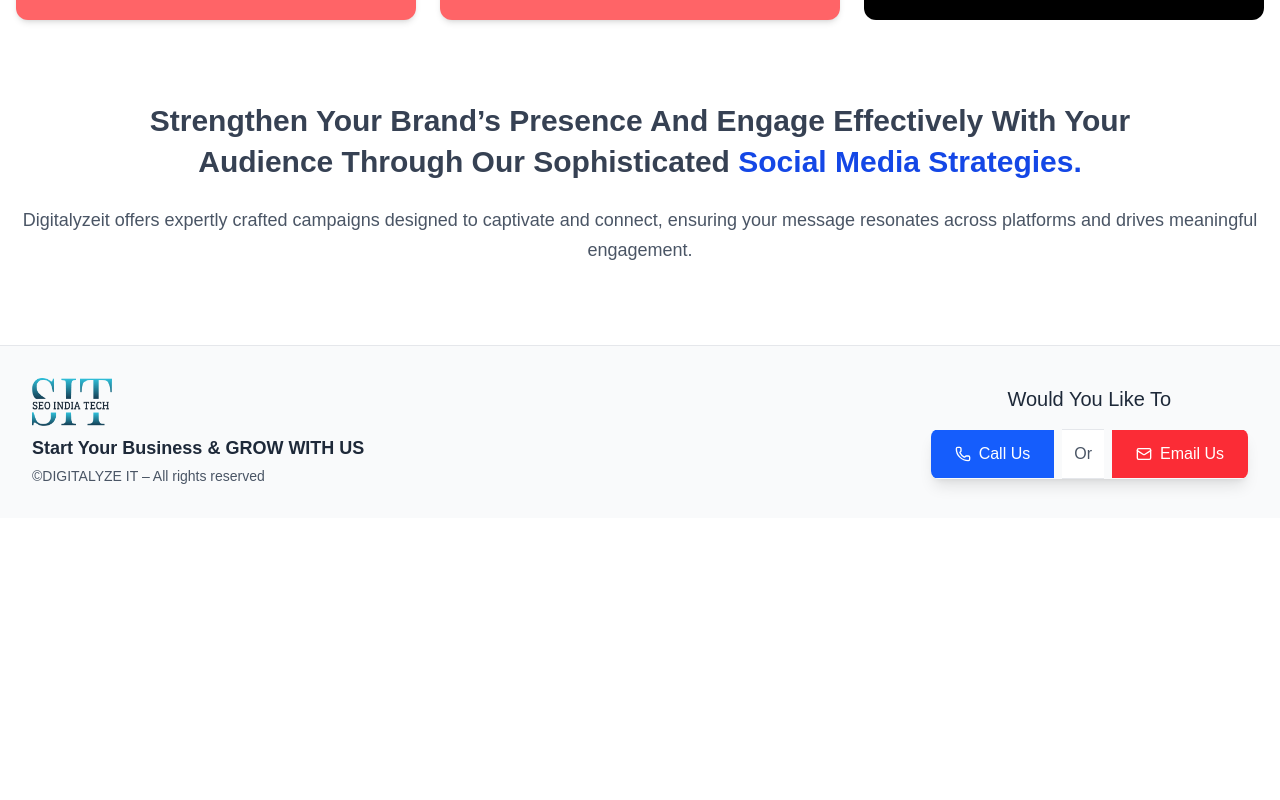
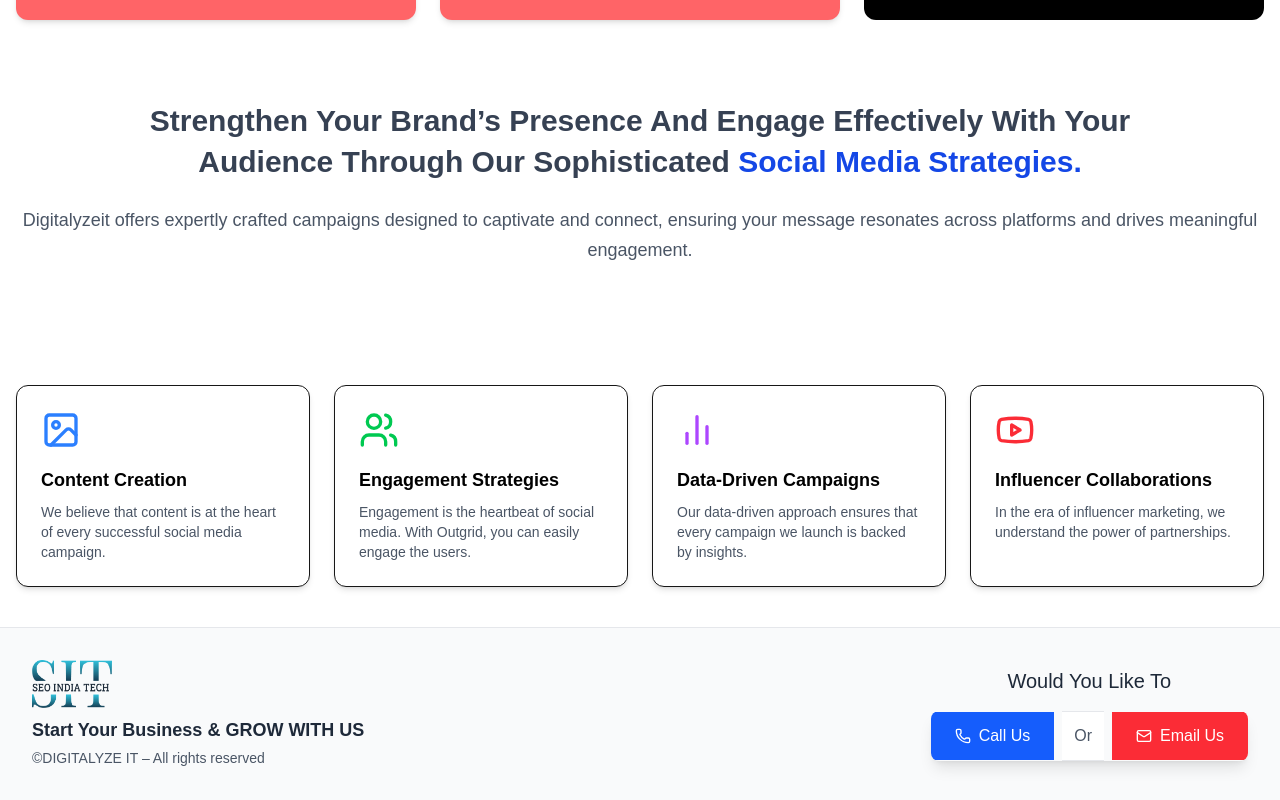
Before and after one commit to MobrilzPvtLtd/seoindiatech, a Next.js app: page / in a window 1280 px wide. Shown: the part 1746-2546 px from the top of the page. Before the commit the page ends 2264 px from the top, so only its background shows below. Built offline with nearby package versions, Linux system fonts and the light colour scheme.

Commit message:
Updated social Media Strategies page

```diff
--- a/component/home/Hero.js
+++ b/component/home/Hero.js
@@ -6,7 +6,7 @@ return (
 
 {/* Left Content */}
 <div className="max-w-xl space-y-4 w-full md:w-1/2">
-<span className="inline-block bg-white shadow-md border rounded-full px-4 py-1 text-sm font-medium">
+<span className="inline-block bg-white shadow-md border rounded-full px-4 py-1 text-sm font-medium text-black">
 ⭐ Digital Marketing
 </span>
 <h1 className="text-4xl md:text-5xl font-bold text-gray-900 leading-tight">
--- a/component/home/Socialmediastrategies.js
+++ b/component/home/Socialmediastrategies.js
@@ -1,7 +1,10 @@
 import React from 'react';
+import { Image, Users, BarChart2, Youtube } from 'lucide-react';
 
 const Socialmediastrategies = () => {
   return (
+    <>
+      {/* Header Section */}
       <div className="max-w-7xl mx-auto px-4 py-20 text-center">
         <h1 className="text-3xl md:text-3xl font-bold leading-snug text-gray-700">
           Strengthen Your Brand’s Presence And Engage Effectively With Your <br className="hidden md:block" />
@@ -11,8 +14,49 @@ Audience Through Our Sophisticated <span className="text-blue-700">Social Media
           Digitalyzeit offers expertly crafted campaigns designed to captivate and connect,
           ensuring your message resonates across platforms and drives meaningful engagement.
         </p>
+      </div>
 
+      {/* Cards Section */}
+      <div className="max-w-7xl mx-auto px-4 py-10">
+        <div className="grid grid-cols-1 sm:grid-cols-2 lg:grid-cols-4 gap-6">
+          {/* Card 1 */}
+          <div className="border rounded-xl p-6 text-left shadow-md hover:shadow-lg transition duration-300 ease-in-out bg-white">
+            <Image className="w-10 h-10 text-blue-500 mb-4" />
+            <h2 className="text-lg font-semibold mb-2 text-black">Content Creation</h2>
+            <p className="text-gray-600 text-sm">
+              We believe that content is at the heart of every successful social media campaign.
+            </p>
           </div>
+
+          {/* Card 2 */}
+          <div className="border rounded-xl p-6 text-left shadow-md hover:shadow-lg transition duration-300 ease-in-out bg-white">
+            <Users className="w-10 h-10 text-green-500 mb-4" />
+            <h2 className="text-lg font-semibold mb-2 text-black">Engagement Strategies</h2>
+            <p className="text-gray-600 text-sm">
+              Engagement is the heartbeat of social media. With Outgrid, you can easily engage the users.
+            </p>
+          </div>
+
+          {/* Card 3 */}
+          <div className="border rounded-xl p-6 text-left shadow-md hover:shadow-lg transition duration-300 ease-in-out bg-white">
+            <BarChart2 className="w-10 h-10 text-purple-500 mb-4" />
+            <h2 className="text-lg font-semibold mb-2 text-black">Data-Driven Campaigns</h2>
+            <p className="text-gray-600 text-sm">
+              Our data-driven approach ensures that every campaign we launch is backed by insights.
+            </p>
+          </div>
+
+          {/* Card 4 */}
+          <div className="border rounded-xl p-6 text-left shadow-md hover:shadow-lg transition duration-300 ease-in-out bg-white">
+            <Youtube className="w-10 h-10 text-red-500 mb-4" />
+            <h2 className="text-lg font-semibold mb-2 text-black">Influencer Collaborations</h2>
+            <p className="text-gray-600 text-sm">
+              In the era of influencer marketing, we understand the power of partnerships.
+            </p>
+          </div>
+        </div>
+      </div>
+    </>
   );
 };
 
```
Lines whose indentation alone changed are shown as unchanged.
